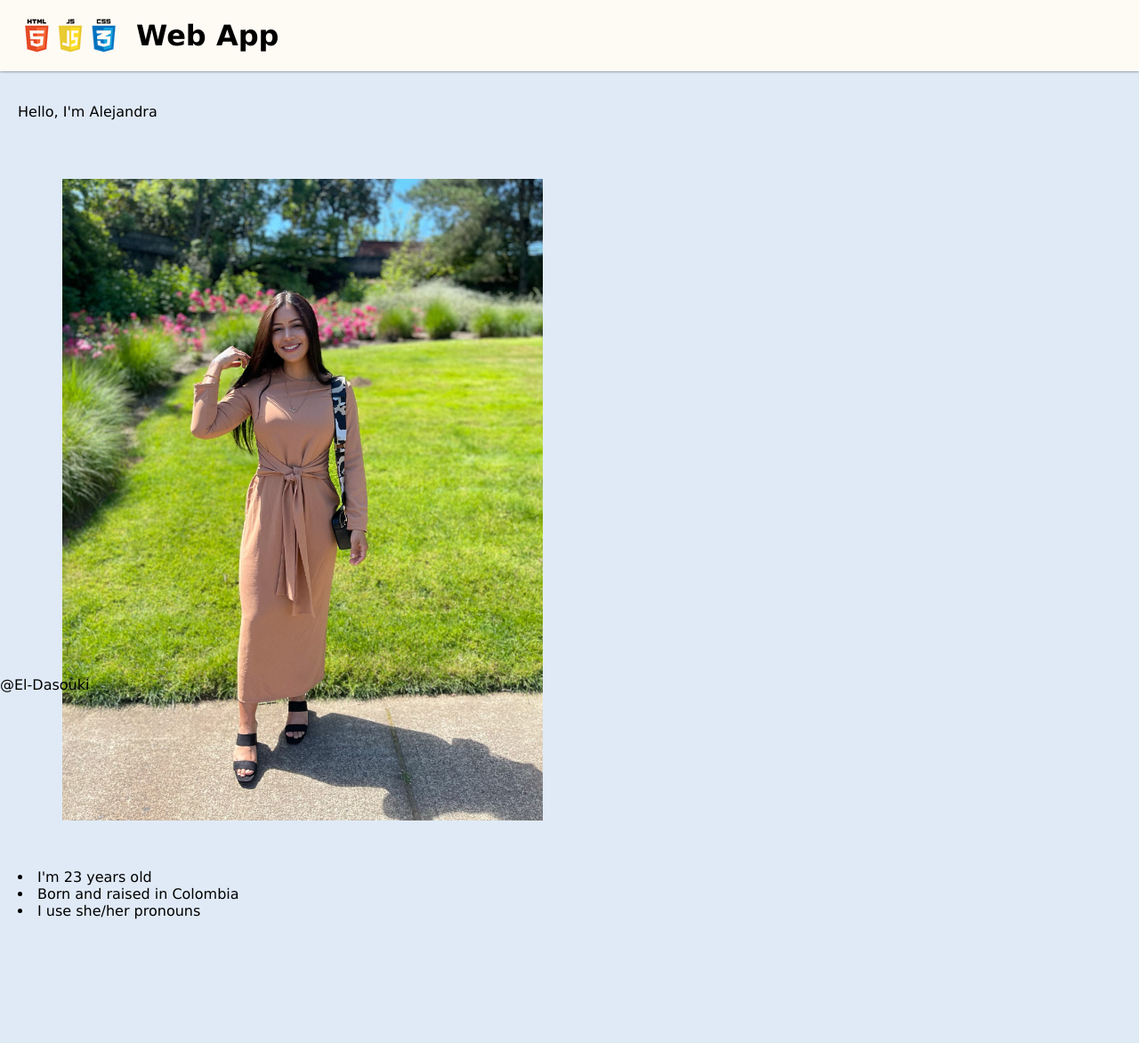
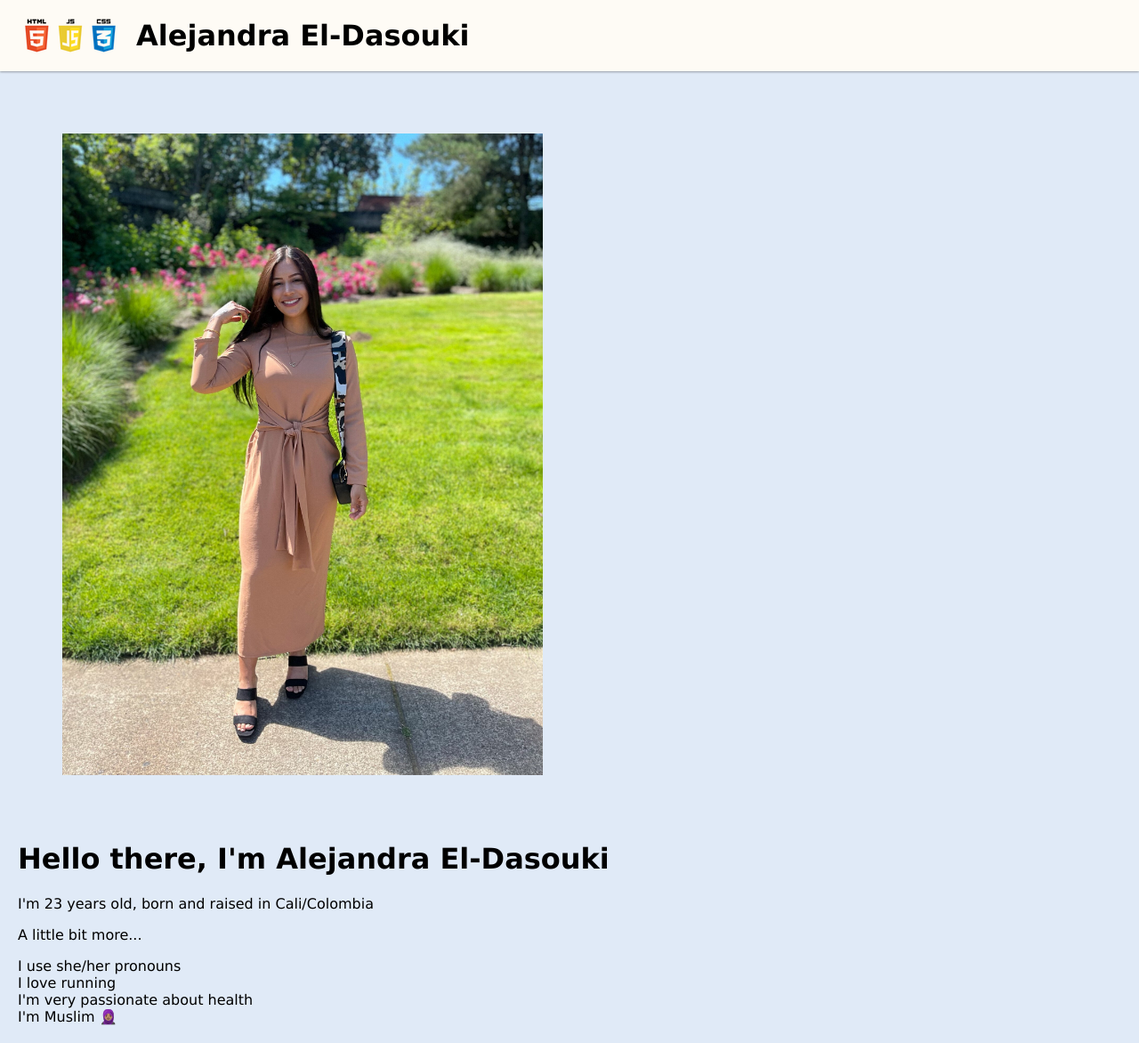
Before and after one commit to Alejae1998/about-me, a plain HTML site: page index.html in a window 1280 px wide. Shown: the whole page at 89% size. Before the commit the page ends 1053 px from the top, so only its background shows below. Drawn offline with Linux system fonts and the light colour scheme.

Commit message:
adding more info

```diff
--- a/index.html
+++ b/index.html
@@ -7,7 +7,6 @@
         <meta http-equiv="X-UA-Compatible" content="ie=edge" />
 
         <!-- title and favicon -->
-        <title>Alejandra El-Dasouki</title>
         <!-- <link rel="icon" type="image/x-icon" href="assets/alchemy-favicon.png" /> -->
 
         <!-- js -->
@@ -25,13 +24,12 @@
     <body>
         <header>
             <img class="logo" src="assets/html_css_js.png" alt="logo" />
-            <h1>Web App</h1>
+            <h1>Alejandra El-Dasouki</h1>
         </header>
 
         <main>
             <body data-theme="dark">
                 <div class="name">
-                    <p>Hello, I'm Alejandra</p>
                     <img
                         src="/assets/alejandra.jpg"
                         style="
@@ -42,15 +40,18 @@
                             padding: 50px;
                         "
                     />
+                    <h1>Hello there, I'm Alejandra El-Dasouki</h1>
+                    <p>I'm 23 years old, born and raised in Cali/Colombia</p>
 
-                    <li>I'm 23 years old</li>
-                    <li>Born and raised in Colombia</li>
-                    <li>I use she/her pronouns</li>
+                    <p>A little bit more...</p>
+                    <ul style="display: center; display: flex; flex-direction: column">
+                        <li>I use she/her pronouns</li>
+                        <li>I love running</li>
+                        <li>I'm very passionate about health</li>
+                        <li>I'm Muslim 🧕🏽</li>
+                    </ul>
                 </div>
             </body>
         </main>
-        <footer style="position: fixed; bottom: 0%; width: 100%; height: 2.5rem">
-            @El-Dasouki
-        </footer>
     </body>
 </html>
```
